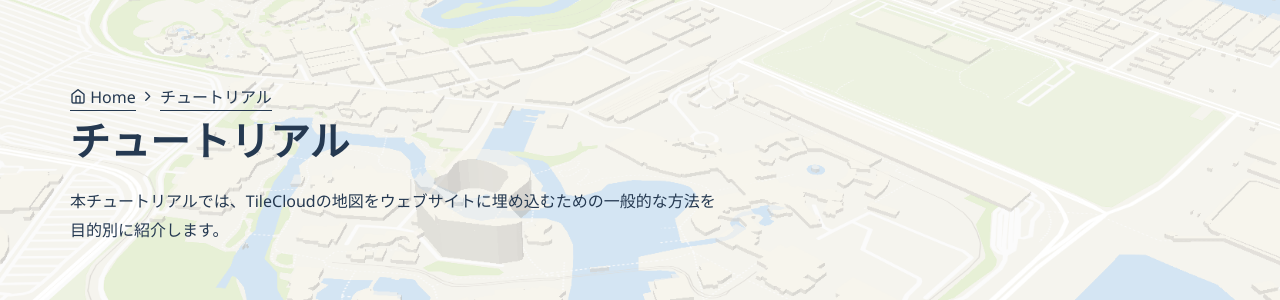
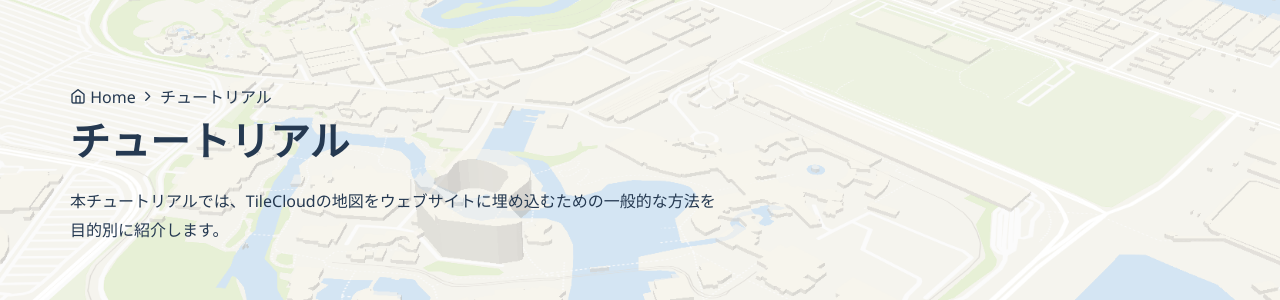
Before and after one commit to tilecloud/docs.tilecloud.io, a Jekyll site: the page built from tutorial/index.md, in a window 1280 px wide. Shown: the part 157-457 px from the top of the page. Built offline with Jekyll 4.4.1, drawn with Linux system fonts in a browser that asks for light colours; some web fonts are replaced; a script that is not in the unit is left out.

Commit message:
some fix

```diff
--- a/doks-theme/_sass/components/_hero-subheader.scss
+++ b/doks-theme/_sass/components/_hero-subheader.scss
@@ -29,6 +29,16 @@
 
 		@media (min-width: $screen-sm-min) {
 			padding: 15rem 0 (10.3125rem - 1.25rem) 0;
+		}
+	}
+
+	.breadcrumb-list
+	{
+		margin-bottom: 0;
+
+		a
+		{
+			@include link-reset;
 		}
 	}
 }
```
